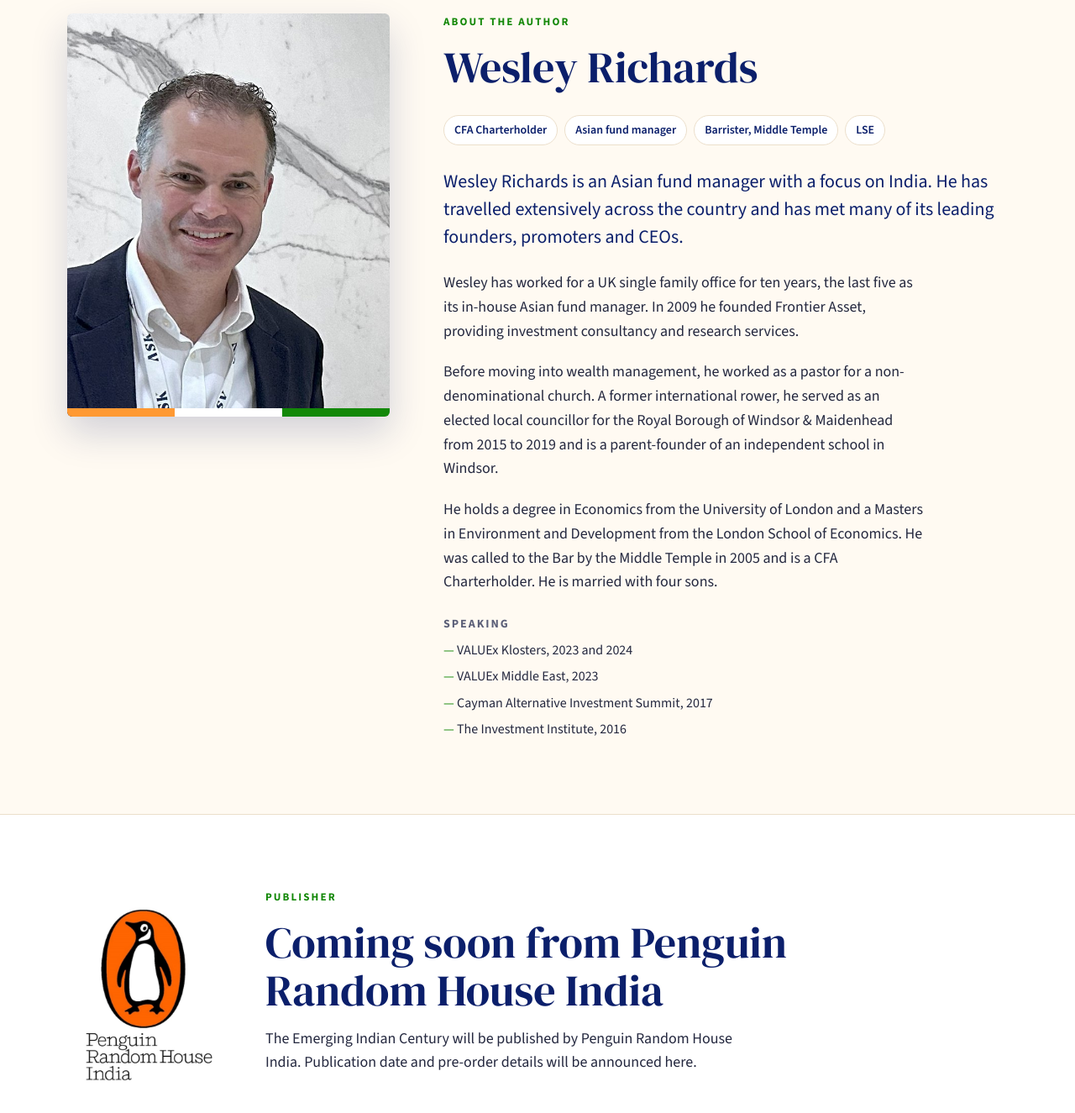
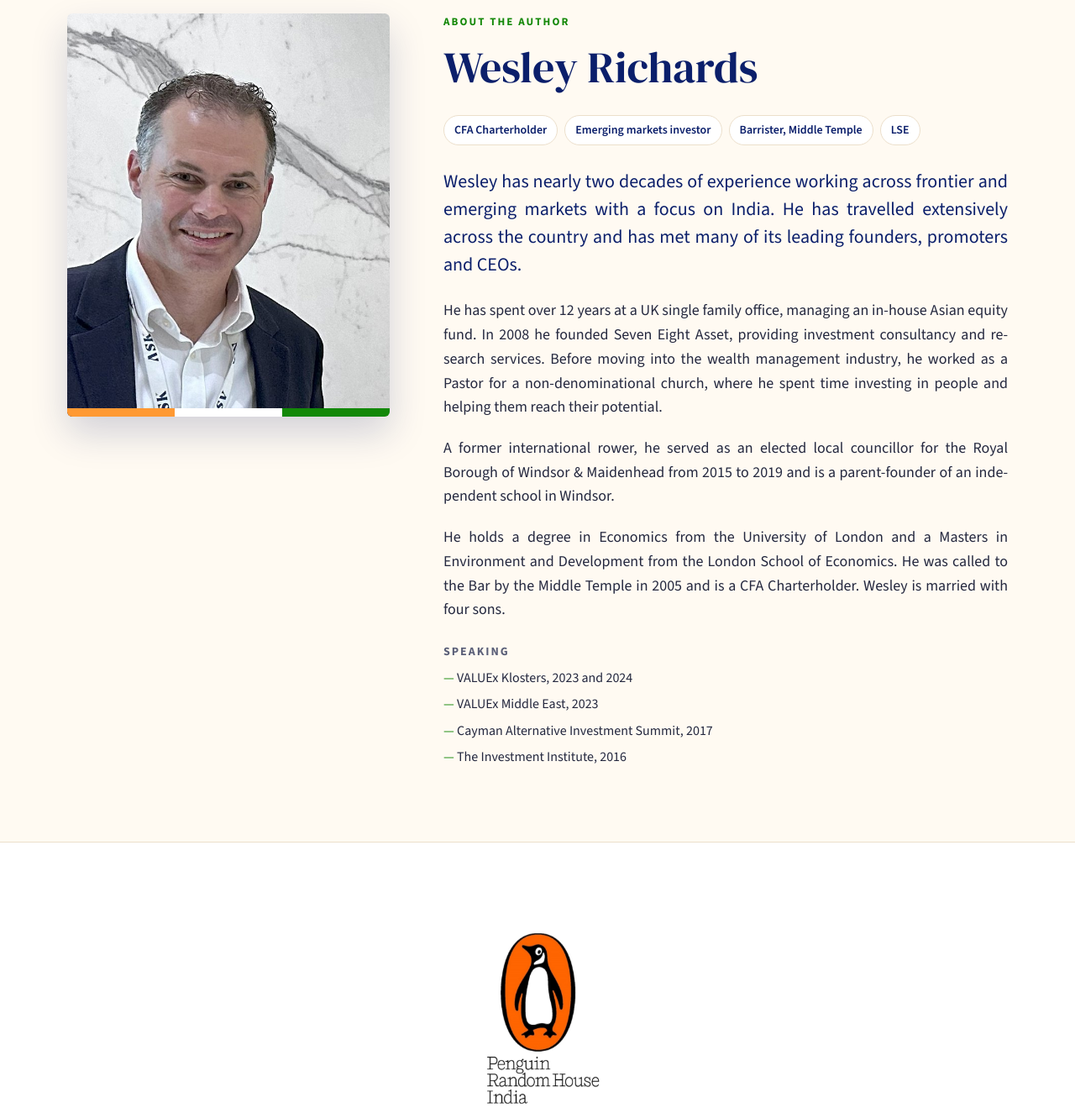
Before and after one commit to wesleyrichards-bit/emerging-indian-century, a plain HTML site: page index.html in a window 1280 px wide. Shown: the part 4120-5445 px from the top of the page at 84% size. Drawn offline with nearby package versions, Linux system fonts and the light colour scheme.

Commit message:
Update author bio, justify bio text, centre publisher block
Co-Authored-By: Claude Opus 5.5 <noreply@anthropic.com>
Claude-Session: https://claude.ai/code/session_01FKLcBX4k2GyU7CP8ahnue7

```diff
--- a/index.html
+++ b/index.html
@@ -164,9 +164,12 @@ section.block + section.block { border-top: 1px solid var(--rule); }
 
 /* Publisher */
 .publisher { background: var(--paper); }
-.pub-grid { display: grid; grid-template-columns: auto 1fr; gap: 56px; align-items: center; }
-.pub-grid img { width: 180px; }
+/* Author bio: lead and body share one measure, justified to clean edges */
+.author-grid .prose p { max-width: none; text-align: justify; hyphens: auto; -webkit-hyphens: auto; }
+.pub-grid { display: flex; flex-direction: column; align-items: center; text-align: center; gap: 28px; }
+.pub-grid img { width: 160px; }
 .pub-grid h2 { margin-bottom: 14px; }
+.pub-grid .prose p { margin-inline: auto; }
 
 footer { background: var(--ink); color: rgba(255,255,255,0.72); font-size: 14px; }
 footer .wrap { padding: 28px 0; display: flex; justify-content: space-between; gap: 16px; flex-wrap: wrap; }
@@ -181,7 +184,6 @@ footer .wrap { padding: 28px 0; display: flex; justify-content: space-between; g
   body { font-size: 17px; }
   .wrap { width: calc(100% - 32px); }
   section.block { padding: 64px 0; }
-  .pub-grid { grid-template-columns: 1fr; gap: 28px; }
   .nav { gap: 14px; }
 }
 </style>
@@ -315,14 +317,14 @@ footer .wrap { padding: 28px 0; display: flex; justify-content: space-between; g
         <h2>Wesley Richards</h2>
         <ul class="creds">
           <li>CFA Charterholder</li>
-          <li>Asian fund manager</li>
+          <li>Emerging markets investor</li>
           <li>Barrister, Middle Temple</li>
           <li>LSE</li>
         </ul>
-        <p class="lead">Wesley Richards is an Asian fund manager with a focus on India. He has travelled extensively across the country and has met many of its leading founders, promoters and CEOs.</p>
-        <p>Wesley has worked for a UK single family office for ten years, the last five as its in-house Asian fund manager. In 2009 he founded Frontier Asset, providing investment consultancy and research services.</p>
-        <p>Before moving into wealth management, he worked as a pastor for a non-denominational church. A former international rower, he served as an elected local councillor for the Royal Borough of Windsor &amp; Maidenhead from 2015 to 2019 and is a parent-founder of an independent school in Windsor.</p>
-        <p>He holds a degree in Economics from the University of London and a Masters in Environment and Development from the London School of Economics. He was called to the Bar by the Middle Temple in 2005 and is a CFA Charterholder. He is married with four sons.</p>
+        <p class="lead">Wesley has nearly two decades of experience working across frontier and emerging markets with a focus on India. He has travelled extensively across the country and has met many of its leading founders, promoters and CEOs.</p>
+        <p>He has spent over 12 years at a UK single family office, managing an in-house Asian equity fund. In 2008 he founded Seven Eight Asset, providing investment consultancy and research services. Before moving into the wealth management industry, he worked as a Pastor for a non-denominational church, where he spent time investing in people and helping them reach their potential.</p>
+        <p>A former international rower, he served as an elected local councillor for the Royal Borough of Windsor &amp; Maidenhead from 2015 to 2019 and is a parent-founder of an independent school in Windsor.</p>
+        <p>He holds a degree in Economics from the University of London and a Masters in Environment and Development from the London School of Economics. He was called to the Bar by the Middle Temple in 2005 and is a CFA Charterholder. Wesley is married with four sons.</p>
         <div class="events">
           <h3>Speaking</h3>
           <ul>
```
